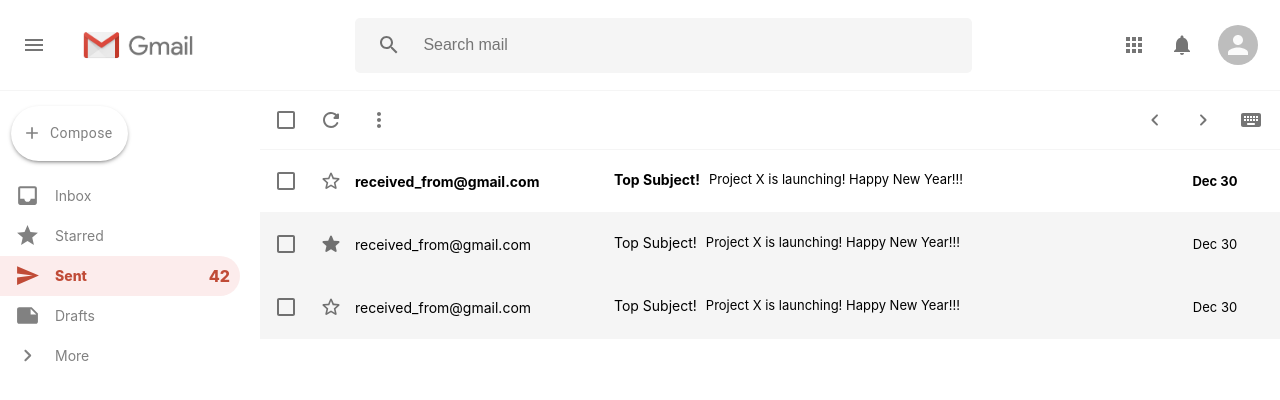
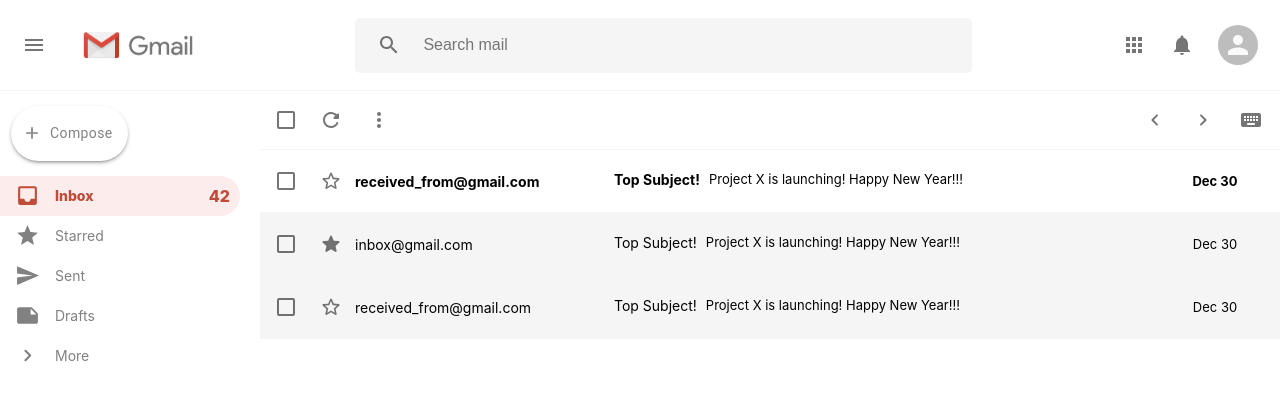
Before and after one commit to BenElferink/MERN-Gmail-clone, a React (Create React App) app in the folder client/: page / in a window 1280 px wide. Shown: the top 400 px of the page. Built offline with nearby package versions, Linux system fonts and the light colour scheme.

Commit message:
added prototype routes

```diff
--- a/client/src/App.js
+++ b/client/src/App.js
@@ -27,9 +27,22 @@ function App() {
         <Header toggleMenu={toggleMenu} />
         <main className={styles.main}>
           {showMenu && <Sidebar />}
+
           <Switch>
             <Route exact path='/'>
-              <EmailCategory />
+              <EmailCategory category='inbox' />
+            </Route>
+            <Route exact path='/starred'>
+              <EmailCategory category='starred' />
+            </Route>
+            <Route exact path='/sent'>
+              <EmailCategory category='sent' />
+            </Route>
+            <Route exact path='/drafts'>
+              <EmailCategory category='drafts' />
+            </Route>
+            <Route exact path='/trash'>
+              <EmailCategory category='trash' />
             </Route>
           </Switch>
         </main>
--- a/client/src/components/EmailCategory/EmailCategory.jsx
+++ b/client/src/components/EmailCategory/EmailCategory.jsx
@@ -9,7 +9,7 @@ import StarOutlineRoundedIcon from '@material-ui/icons/StarOutlineRounded';
 import StarRoundedIcon from '@material-ui/icons/StarRounded';
 import styles from './style/EmailCategory.module.css';
 
-function EmailCategory() {
+function EmailCategory({ category }) {
   return (
     <div className={styles.emailCategory}>
       <div className={styles.emailCategory__settings}>
@@ -58,7 +58,7 @@ function EmailCategory() {
         <IconButton>
           <StarRoundedIcon />
         </IconButton>
-        <h4>received_from@gmail.com</h4>
+        <h4>{category}@gmail.com</h4>
         &nbsp;&nbsp;
         <div className={styles.emailCategory__listItem__message}>
           <h3>Top Subject!</h3>
--- a/client/src/components/Sidebar/Sidebar.jsx
+++ b/client/src/components/Sidebar/Sidebar.jsx
@@ -1,4 +1,5 @@
 import React, { useState } from 'react';
+import { useHistory, useLocation } from 'react-router-dom';
 import SidebarOption from '../SidebarOption/SidebarOption';
 import { Button } from '@material-ui/core';
 import AddRoundedIcon from '@material-ui/icons/Add';
@@ -14,16 +15,43 @@ function Sidebar() {
   const [showMore, setShowMore] = useState(false);
   const toggleShowMore = () => setShowMore(!showMore);
 
+  const history = useHistory();
+  const location = useLocation();
+
   return (
     <div className={styles.sidebar}>
       <Button className={styles.sidebar__compose} startIcon={<AddRoundedIcon fontSize='large' />}>
         Compose
       </Button>
 
-      <SidebarOption Icon={InboxRoundedIcon} title='Inbox' number={42} />
-      <SidebarOption Icon={StarRoundedIcon} title='Starred' number={42} />
-      <SidebarOption Icon={SendRoundedIcon} title='Sent' number={42} selected={true} />
-      <SidebarOption Icon={NoteRoundedIcon} title='Drafts' number={42} />
+      <SidebarOption
+        Icon={InboxRoundedIcon}
+        title='Inbox'
+        number={42}
+        onClick={() => history.push('/')}
+        selected={location.pathname === '/'}
+      />
+      <SidebarOption
+        Icon={StarRoundedIcon}
+        title='Starred'
+        number={42}
+        onClick={() => history.push('/starred')}
+        selected={location.pathname === '/starred'}
+      />
+      <SidebarOption
+        Icon={SendRoundedIcon}
+        title='Sent'
+        number={42}
+        onClick={() => history.push('/sent')}
+        selected={location.pathname === '/sent'}
+      />
+      <SidebarOption
+        Icon={NoteRoundedIcon}
+        title='Drafts'
+        number={42}
+        onClick={() => history.push('/drafts')}
+        selected={location.pathname === '/drafts'}
+      />
 
       <SidebarOption
         Icon={ExpandMoreRoundedIcon}
@@ -34,7 +62,13 @@ function Sidebar() {
       />
       {showMore && (
         <>
-          <SidebarOption Icon={DeleteRoundedIcon} title='Trash' number={42} />
+          <SidebarOption
+            Icon={DeleteRoundedIcon}
+            title='Trash'
+            number={42}
+            onClick={() => history.push('/trash')}
+            selected={location.pathname === '/trash'}
+          />
         </>
       )}
     </div>
```
